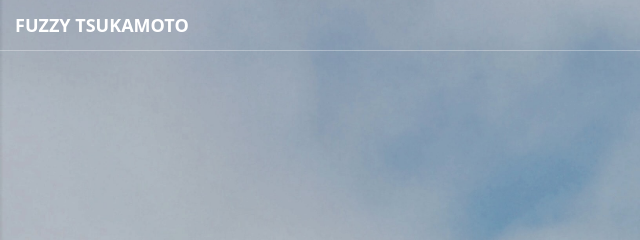
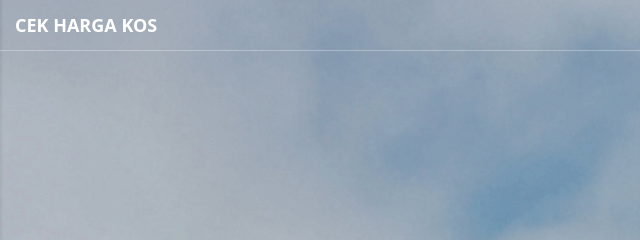
Before and after one commit to cekhargakos/cekhargakos.github.io, a plain HTML site: page index.html in a window 1280 px wide. Shown: the top 240 px of the page, 0-640 px from the left. Drawn offline with Linux system fonts and the light colour scheme; a script that the page names is missing.

Commit message:
Update index.html

```diff
--- a/index.html
+++ b/index.html
@@ -9,7 +9,7 @@
     <meta name="description" content="">
     <meta name="author" content="">
 
-    <title>Cek Harga Kost</title>
+    <title>Cek Harga Kos</title>
 
     <!-- Bootstrap Core CSS -->
     <link href="vendor/bootstrap/css/bootstrap.min.css" rel="stylesheet">
@@ -40,7 +40,7 @@
                 <button type="button" class="navbar-toggle collapsed" data-toggle="collapse" data-target="#bs-example-navbar-collapse-1">
                     <span class="sr-only">Toggle navigation</span> Menu <i class="fa fa-bars"></i>
                 </button>
-                <a class="navbar-brand page-scroll" href="#page-top">Fuzzy Tsukamoto</a>
+                <a class="navbar-brand page-scroll" href="#page-top">Cek Harga Kos</a>
             </div>
 
             <!-- Collect the nav links, forms, and other content for toggling -->
```
